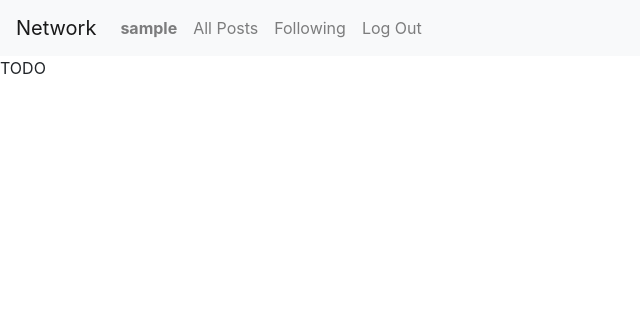
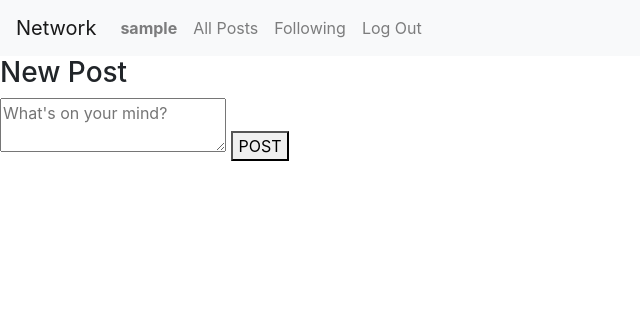
Before and after one commit to YahyaEssid/Network, a Django app: page / in a window 1280 px wide. Shown: the top 316 px of the page, without its empty margins (0-640 px from the left). Run offline with Django 3.2, Linux system fonts and the light colour scheme; the visitor is signed in with stand-in values (Sample User, id 1); some libraries are stand-ins or nearby versions.

Commit message:
folowing and AllPosts buttons

```diff
--- /dev/null
+++ b/network/static/network/index.js
@@ -0,0 +1,16 @@
+document.addEventListener('DOMContentLoaded', function() {
+
+    //use buttons to toggle between views
+    document.querySelector('#allPosts').addEventListener('click', () =>
+    load_all_posts());
+    document.querySelector('#folowing').addEventListener('click', () =>
+    show_folowing());
+})
+
+function load_all_posts(){
+    document.querySelector("#create_post").style.display = 'block';
+}
+
+function show_folowing(){
+    document.querySelector("#create_post").style.display = 'none';
+}
--- a/network/templates/network/index.html
+++ b/network/templates/network/index.html
@@ -1,5 +1,17 @@
 {% extends "network/layout.html" %}
+{% load static %}
+
 
 {% block body %}
-    TODO
+    {% if user.is_authenticated %}
+        <form id ="create_post">
+            <h3>New Post</h3>
+            <textarea id="post" placeholder="What's on your mind?"></textarea>
+            <button type = "submit">POST</button>
+        </form>
+    {% endif %}
 {% endblock %}
+
+{% block script %}
+    <script src="{% static 'network/index.js' %}"></script>
+{% endblock %}
--- a/network/templates/network/layout.html
+++ b/network/templates/network/layout.html
@@ -6,6 +6,8 @@
         <title>{% block title %}Social Network{% endblock %}</title>
         <link rel="stylesheet" href="https://stackpath.bootstrapcdn.com/bootstrap/4.4.1/css/bootstrap.min.css" integrity="sha384-Vkoo8x4CGsO3+Hhxv8T/Q5PaXtkKtu6ug5TOeNV6gBiFeWPGFN9MuhOf23Q9Ifjh" crossorigin="anonymous">
         <link href="{% static 'network/styles.css' %}" rel="stylesheet">
+        {% block script %}
+        {% endblock %}
     </head>
     <body>
 
@@ -20,11 +22,11 @@
                     </li>
                 {% endif %}
                 <li class="nav-item">
-                  <a class="nav-link" href="{% url 'index' %}">All Posts</a>
+                  <a class="nav-link" id ="allPosts" href="{% url 'index' %}">All Posts</a>
                 </li>
                 {% if user.is_authenticated %}
                     <li class="nav-item">
-                        <a class="nav-link" href="#">Following</a>
+                        <a class="nav-link" id="folowing" href="#">Following</a>
                     </li>
                     <li class="nav-item">
                         <a class="nav-link" href="{% url 'logout' %}">Log Out</a>
--- a/network/urls.py
+++ b/network/urls.py
@@ -5,6 +5,7 @@ from . import views
 
 urlpatterns = [
     path("", views.index, name="index"),
+    path("create", views.createPost, name="create"),
     path("login", views.login_view, name="login"),
     path("logout", views.logout_view, name="logout"),
     path("register", views.register, name="register")
--- a/network/views.py
+++ b/network/views.py
@@ -61,3 +61,7 @@ def register(request):
         return HttpResponseRedirect(reverse("index"))
     else:
         return render(request, "network/register.html")
+
+
+def createPost(request) :
+    pass
```
